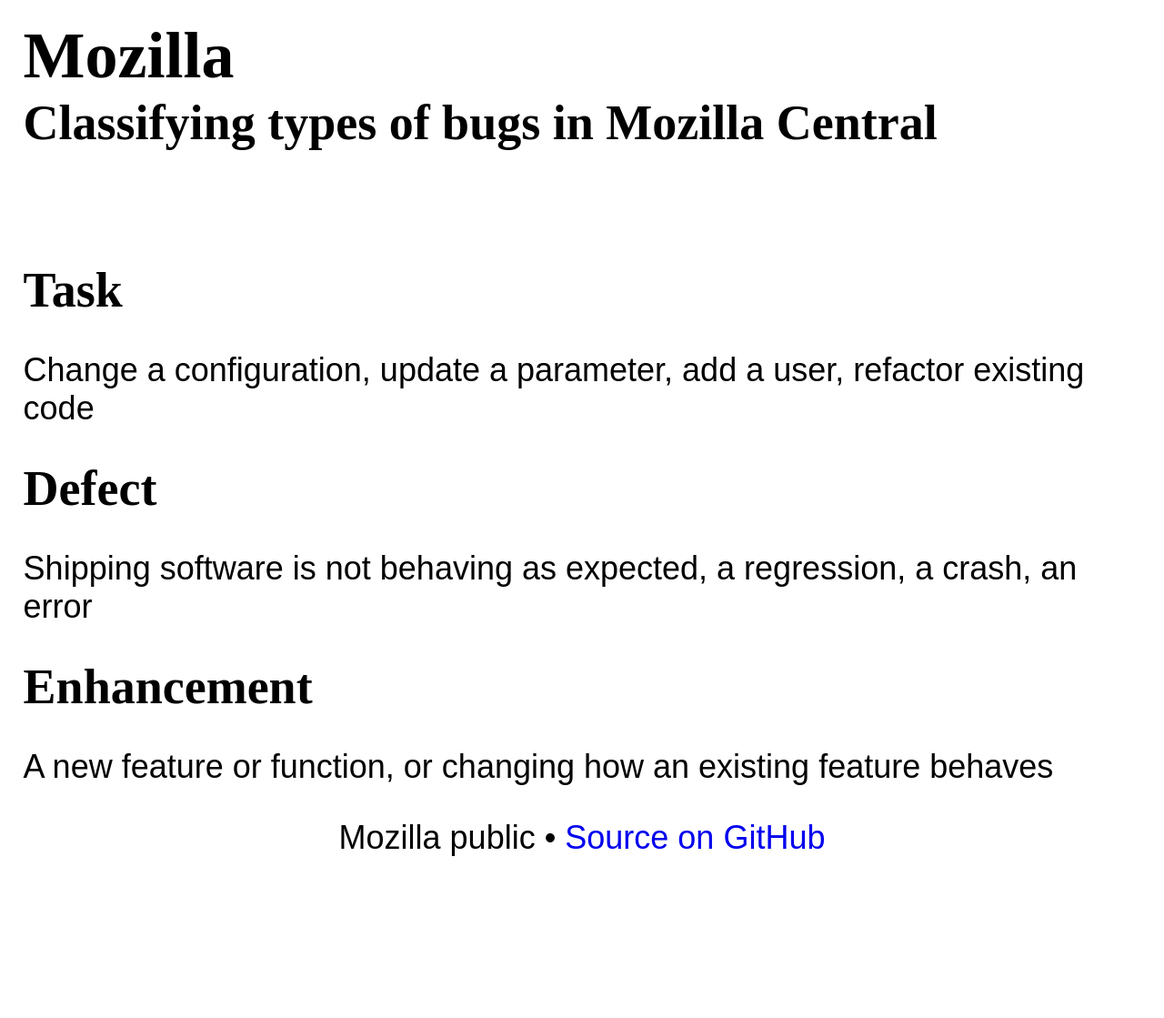
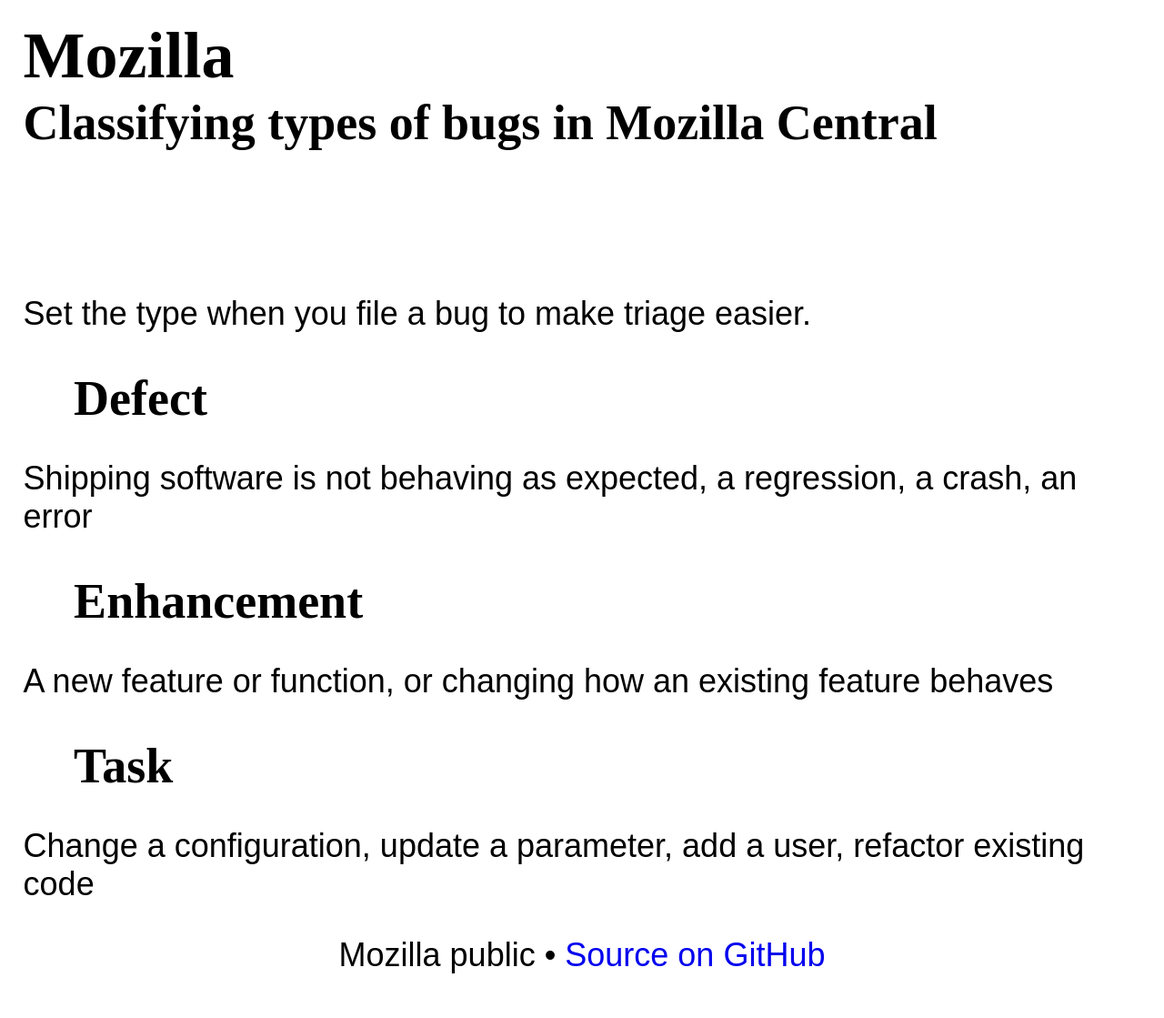
Before and after one commit to mozilla/bug-handling, a Jekyll site: the page built from _guides/task-defect-enhancement.md, in a window 1280 px wide. Shown: the whole page at 91% size. Built offline with Jekyll 4.4.1, drawn with Linux system fonts in a browser that asks for light colours; some web fonts are replaced; before the commit the page ends 990 px from its top, so only the background shows below that.

Commit message:
Add material icons

```diff
--- a/_guides/task-defect-enhancement.md
+++ b/_guides/task-defect-enhancement.md
@@ -4,9 +4,12 @@
 published: true
 description: Classifying types of bugs in Mozilla Central
 ---
-## Task
+
+Set the type when you file a bug to make triage easier.
+
+## <span style="font-family: 'Material Icons'; color: rgb(234, 60, 61);">&#xE3AC;</span> Defect
+Shipping software is not behaving as expected, a regression, a crash, an error
+## <span style="font-family: 'Material Icons'; color: rgb(42, 186, 39);">&#xE85D;</span> Enhancement
+A new feature or function, or changing how an existing feature behaves
+## <span style="font-family: 'Material Icons'; color: rgb(40, 134, 201);">&#xE3AC;</span> Task
 Change a configuration, update a parameter, add a user, refactor existing code
-## Defect
-Shipping software is not behaving as expected, a regression, a crash, an error
-## Enhancement
-A new feature or function, or changing how an existing feature behaves
```
